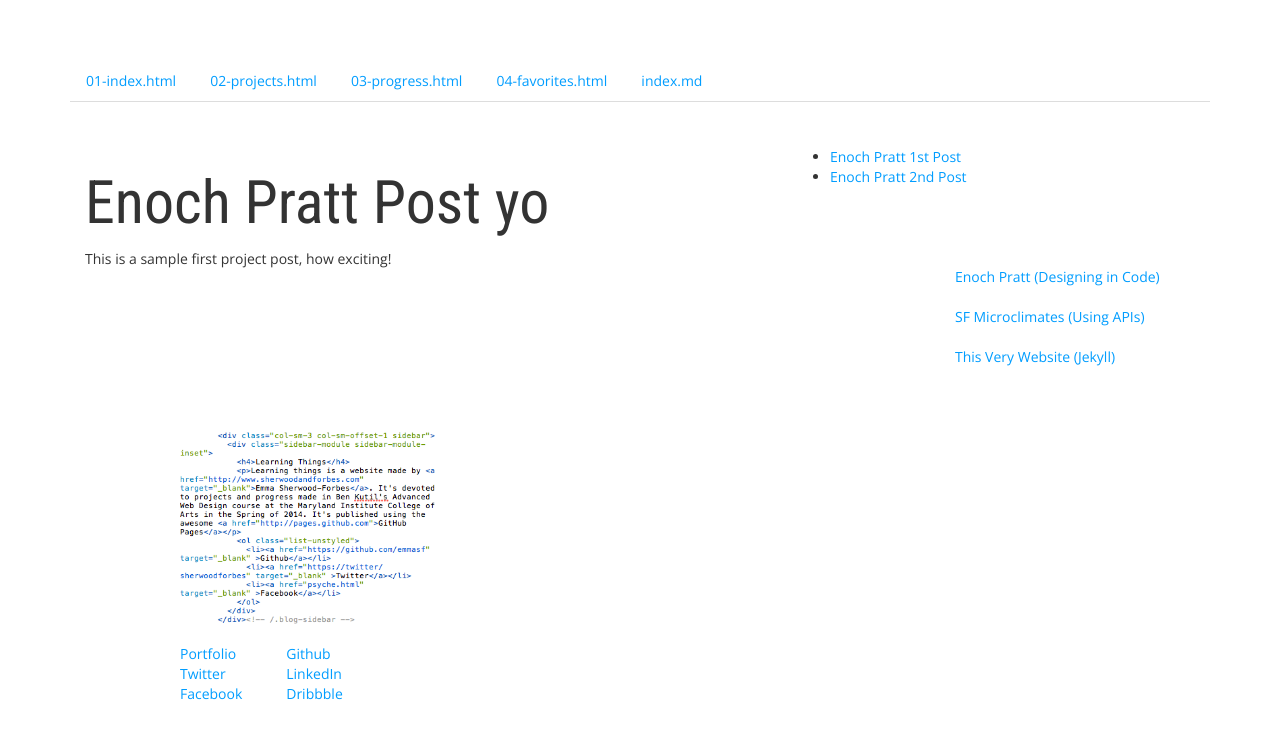
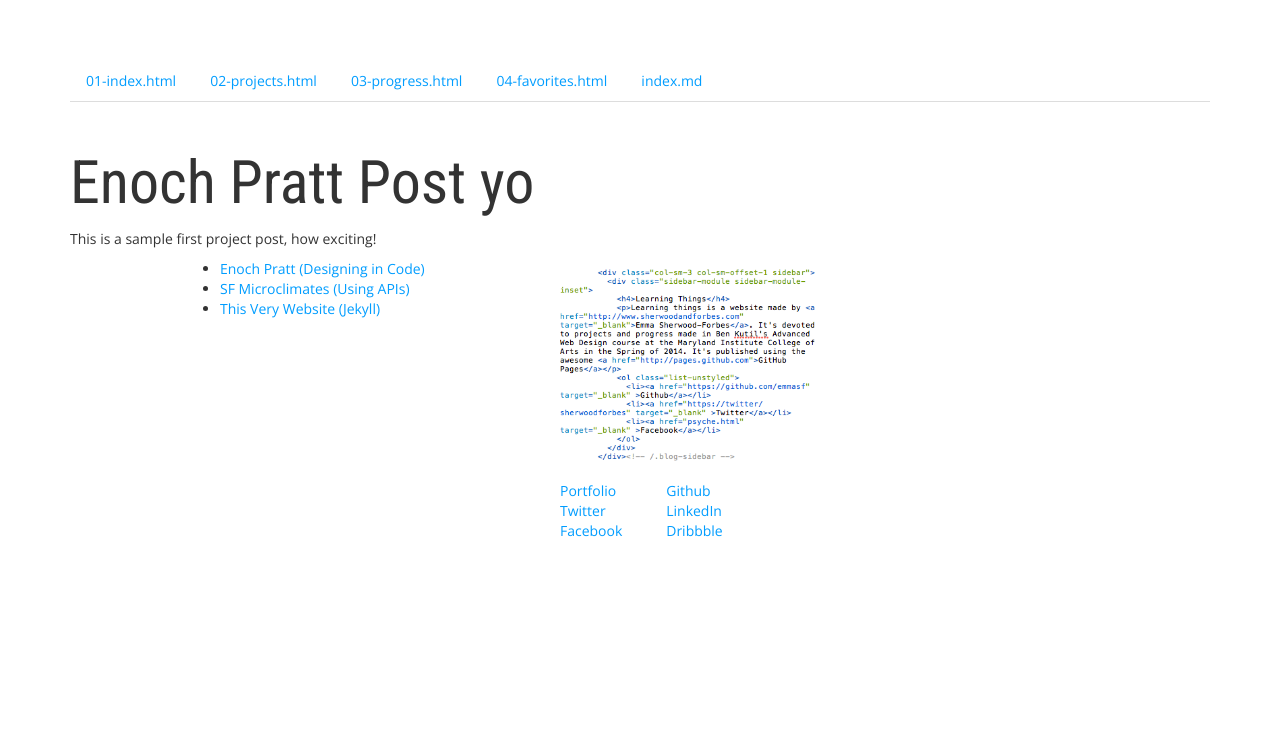
Before and after one commit to emmasf/jekyllparty, a Jekyll site: the page built from _posts/2014-04-23-project-enoch-02.md, in a window 1280 px wide. Shown: the top 739 px of the page. Built offline with Jekyll 4.4.1, drawn with Linux system fonts in a browser that asks for light colours.

Commit message:
trying to kill the double sidebar

```diff
--- a/_includes/nav-projects.html
+++ b/_includes/nav-projects.html
@@ -1,6 +1,6 @@
 <div class="col-sm-3 col-sm-offset-1 sidebar">
   <div class="sidebar-module sidebar-module-inset">
-    <ul class="nav navProjects">
+    <ul>
       <li>
         <a href="{{ site.baseurl }}/projects/enoch-pratt">Enoch Pratt (Designing in Code)</a>
       </li>
--- a/_layouts/main-sidebar.html
+++ b/_layouts/main-sidebar.html
@@ -2,5 +2,5 @@
 layout: withnav
 ---
 
-    {{ content }}
-    {% include sidebar.yml %}
+  {{ content }}
+  {% include sidebar.yml %}
--- a/_layouts/proj-sidebar.html
+++ b/_layouts/proj-sidebar.html
@@ -2,31 +2,5 @@
 layout: withnav
 ---
 
-<section class="list postlist col-sm-8 blog-main">
-  <div class="uno" role="main"> <!-- role is an accessibility bit. see more at a11yproject.com -->
-    {{ content }}
-  </div>
-</section>
-
-<div class="dos" role="complimentary">
-  {% for post in site.categories.projects %}
-
-    {% if forloop.first %}
-      <ul class="postlist">
-    {% endif %}
-
-      <li class="post">
-        <a href="{{ site.baseurl }}{{ post.url }}">{{ post.title }}</a>
-      </li>
-
-    {% if forloop.last %}
-      </ul>
-    {% endif %}
-
-  {% endfor %}
-
-</div>
-
-</section>
-
+{{ content }}
 {% include nav-projects.html %}
```
